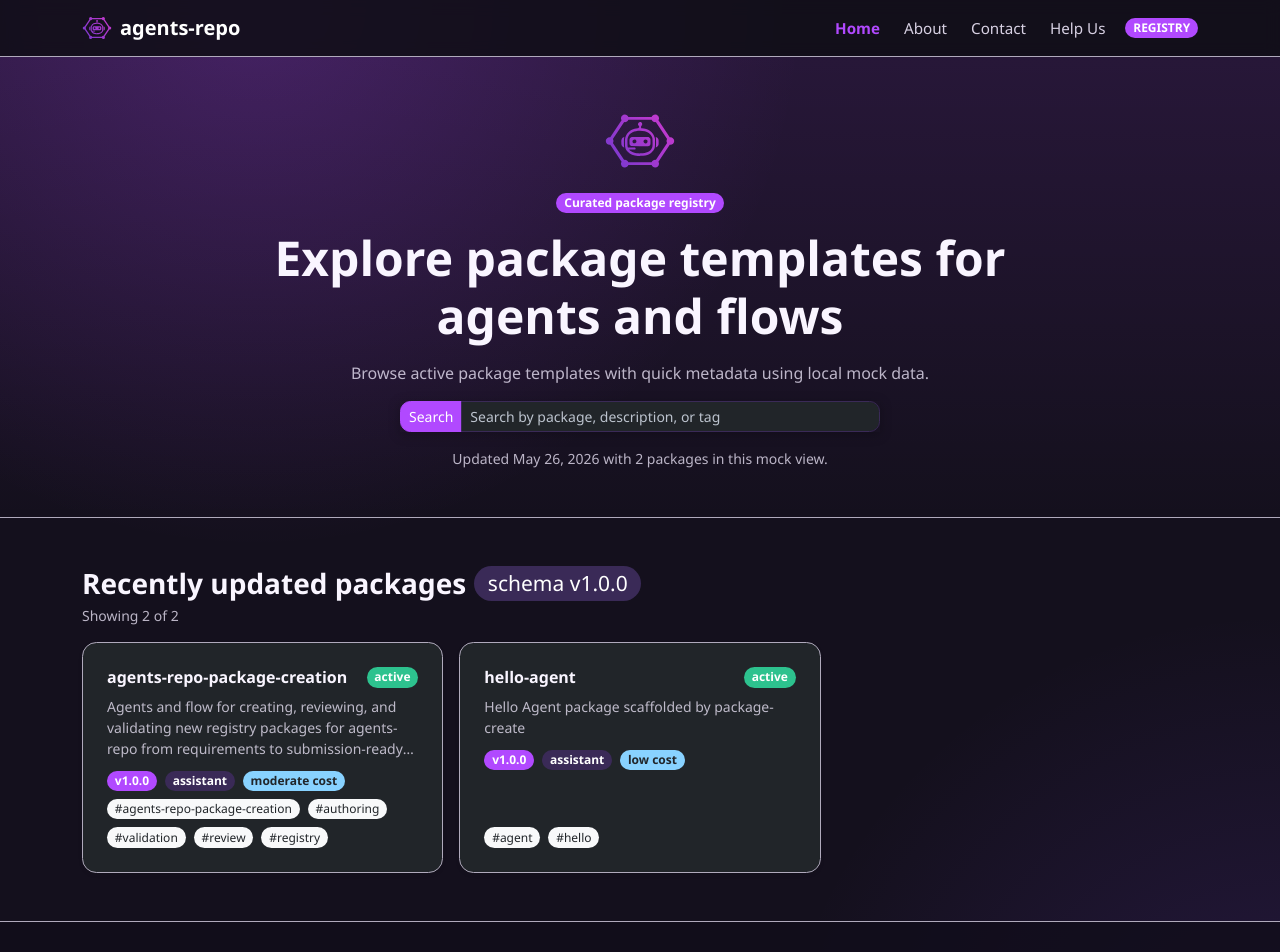
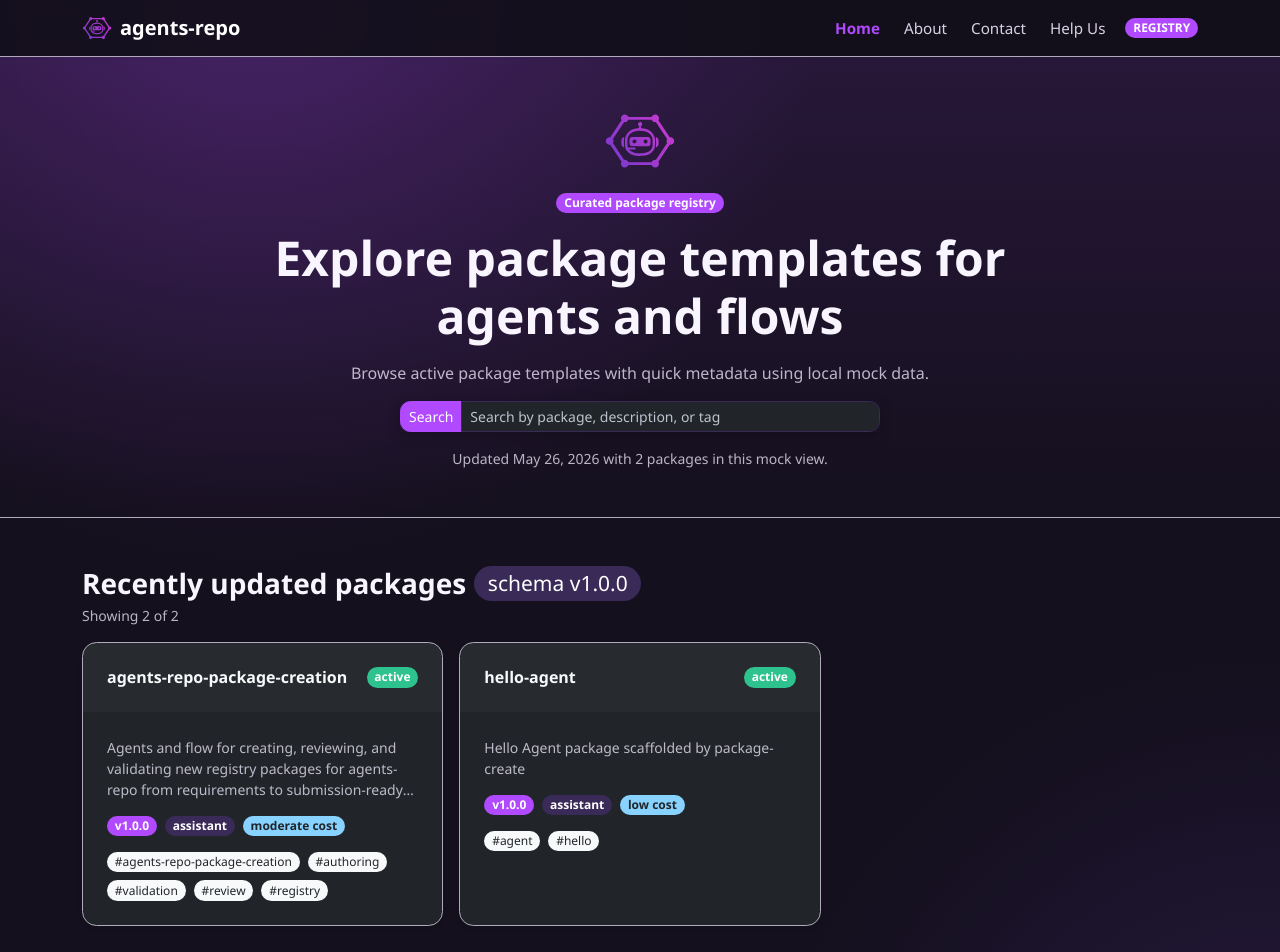
Before and after one commit to agents-repo/webapp, a React (Vite) app: page / in a window 1280 px wide. Shown: the top 952 px of the page. Built offline with nearby package versions, Linux system fonts and the light colour scheme.

Commit message:
feat: refine package card section layout

```diff
--- a/src/modules/registry/presentation/pages/HomePage.tsx
+++ b/src/modules/registry/presentation/pages/HomePage.tsx
@@ -117,23 +117,22 @@ function HomePage({ setHeaderSearchSlot }: HomePageProps) {
                   text="light"
                   className="h-100 border-secondary-subtle shadow-sm package-card"
                 >
-                  <Card.Body className="d-flex flex-column gap-2 p-3 p-lg-4">
-                    <div>
-                      <Stack
-                        direction="horizontal"
-                        className="justify-content-between align-items-start mb-2"
-                      >
-                        <h3 className="h6 fw-semibold mb-0 me-2 lh-sm">{pkg.name}</h3>
-                        <Badge bg={pkg.status === 'active' ? 'success' : 'secondary'}>
-                          {pkg.status}
-                        </Badge>
-                      </Stack>
-                      <p className="small text-body-secondary mb-0 package-description">
-                        {pkg.description}
-                      </p>
-                    </div>
+                  <Card.Header className="p-3 p-lg-4">
+                    <Stack direction="horizontal" className="justify-content-between align-items-start">
+                      <Card.Title as="h3" className="h6 fw-semibold mb-0 me-2 lh-sm">
+                        {pkg.name}
+                      </Card.Title>
+                      <Badge bg={pkg.status === 'active' ? 'success' : 'secondary'}>
+                        {pkg.status}
+                      </Badge>
+                    </Stack>
+                  </Card.Header>
 
-                    <Stack direction="horizontal" gap={2} className="flex-wrap pt-1">
+                  <Card.Body className="d-flex flex-column gap-3 p-3 p-lg-4">
+                    <Card.Text as="p" className="small text-body-secondary mb-0 package-description">
+                      {pkg.description}
+                    </Card.Text>
+                    <Stack direction="horizontal" gap={2} className="flex-wrap">
                       <Badge bg="primary">v{pkg.latest}</Badge>
                       <Badge bg="secondary">{pkg.category}</Badge>
                       <Badge bg="info" text="dark">
@@ -141,7 +140,7 @@ function HomePage({ setHeaderSearchSlot }: HomePageProps) {
                       </Badge>
                     </Stack>
 
-                    <div className="d-flex gap-2 flex-wrap mt-auto">
+                    <div className="d-flex gap-2 flex-wrap">
                       {pkg.tags.map((tag) => (
                         <Badge key={tag} bg="light" text="dark" pill className="fw-normal">
                           #{tag}
```
